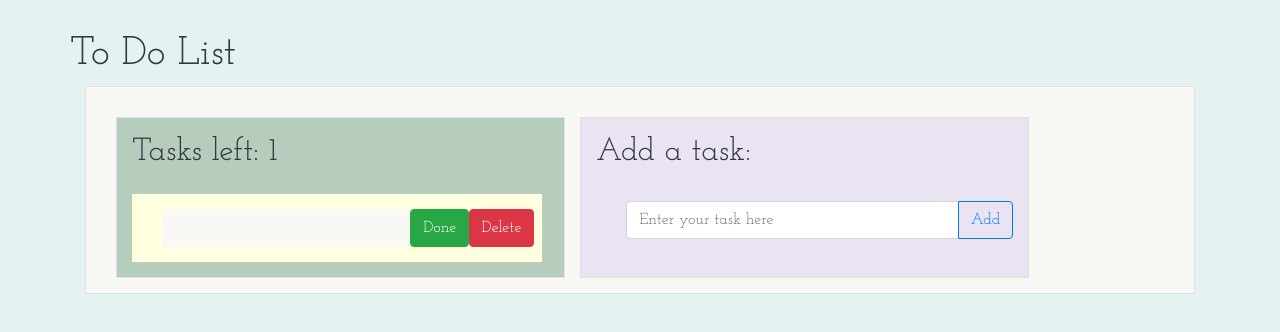
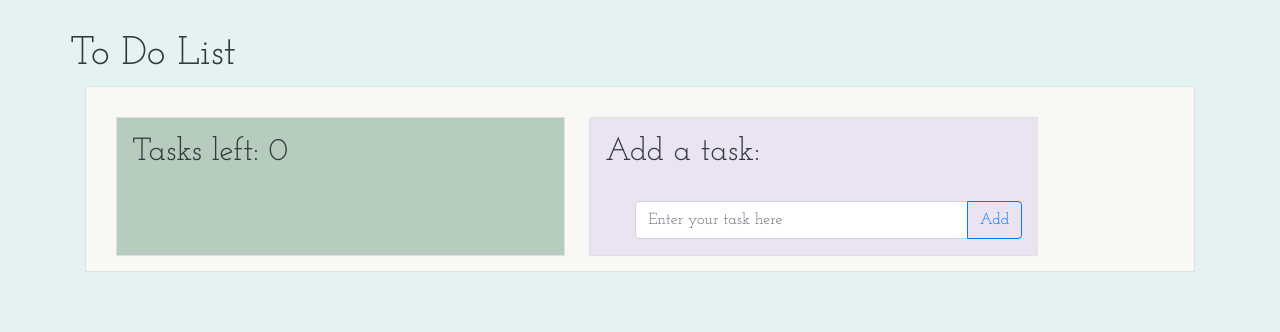
Before and after one commit to alexandra257/todo-proj-2020, a React (Create React App) app: page / in a window 1280 px wide. Shown: the top 332 px of the page. Built offline with nearby package versions, Linux system fonts and the light colour scheme.

Commit message:
uptodate

```diff
--- a/src/App.js
+++ b/src/App.js
@@ -4,23 +4,22 @@ import Header from "./components/headers/Header";
 import TaskCount from "./components/task/TaskCount";
 import TaskList from "./components/task/TaskList";
 import AddTask from "./components/task/AddTask";
-import uuidv4 from 'uuid/v4';
+import uuidv4 from "uuid/v4";
 
 class App extends React.Component {
   state = {
-    tasks: [{}
+    tasks: [
       // { id: uuidv4(), description: "task 1", completed: false },
       // { id: uuidv4(), description: "task 2", completed: false },
       // { id: uuidv4(), description: "task 3", completed: false },
-
     ]
   };
 
-  deleteTask = (taskId) => {
+  deleteTask = taskId => {
     //Tasks will be deleted when this function executes
     //Identify task that matches the given id & remove it
     // updatedTasks = filtered list of tasks that are not equal to the taskId
-    const updatedTasks = this.state.tasks.filter(item => item.id !== taskId)
+    const updatedTasks = this.state.tasks.filter(item => item.id !== taskId);
 
     //(deleted task will have been removed from the array)
 
@@ -30,14 +29,33 @@ class App extends React.Component {
     this.setState({
       tasks: updatedTasks
     });
+  };
+
+  completeTask = taskId => {
+    const tasksBeingUpdated = this.state.tasks; //array of tasks
+    for (let i = 0; i < tasksBeingUpdated.length; i++) {
+      //looping through the array of tasks
+      const task = tasksBeingUpdated[i]; //looking at each individual one
+      console.log(task.description);
+
+      if (task.id === taskId) {
+        //if the task id matches, then follow the code below
+        task.completed = true;
+        break;
       }
+    }
+    this.setState({
+      tasks: tasksBeingUpdated
+    });
+  };
 
-
-
-
-  addTask = (taskDescription) => {
+  addTask = taskDescription => {
     //defining task that is to be added
-    const taskToAdd = { id: uuidv4(), description: taskDescription, completed: false };
+    const taskToAdd = {
+      id: uuidv4(),
+      description: taskDescription,
+      completed: false
+    };
 
     //get current list of tasks from state
     const currentTasks = this.state.tasks;
@@ -49,31 +67,28 @@ class App extends React.Component {
     this.setState({
       tasks: currentTasks
     });
-  }
-
-
-
+  };
 
   render() {
     return (
       <div className="container">
         <Header />
 
-
         <div className="container col-12">
           <div className="row border taskContainer">
             <div className="col-lg-5 col-md-11 col-sm-11 border taskList">
-
               <TaskCount taskCount={this.state.tasks.length} />
 
               {/* WE PASS THE deleteTaskFunc TO TaskList BECAUSE TASK LIST BRINGS IN THE TASK.
 deleteTaskFunc is the prop, deleteTask function is the value */}
-                <TaskList taskCollection={this.state.tasks} deleteTaskFunc={this.deleteTask}/>
-
+              <TaskList
+                taskCollection={this.state.tasks}
+                deleteTaskFunc={this.deleteTask}
+                completedTaskFunc={this.completeTask}
+              />
             </div>
 
-
-              <div className="col-lg-5 col-md-11 col-sm-11 border addTask">
+            <div className="col-lg-5 col-md-11 col-sm-11 ml-4 border addTask">
               <h2>Add a task: </h2>
 
               <AddTask addTaskFunc={this.addTask} />
@@ -81,7 +96,6 @@ deleteTaskFunc is the prop, deleteTask function is the value */}
           </div>
         </div>
       </div>
-
     );
   }
 }
--- a/src/components/task/Task.js
+++ b/src/components/task/Task.js
@@ -4,6 +4,10 @@ import "./Task.css";
 class Task extends React.Component {
   deleteClicked = () => {
     this.props.deleteTaskFunc(this.props.item.id);
+  };
+
+  doneClicked = () => {
+    this.props.completedTaskFunc(this.props.item.id);
   };
 
   // doneClicked = () => {
--- a/src/components/task/TaskList.js
+++ b/src/components/task/TaskList.js
@@ -11,7 +11,12 @@ class TaskList extends React.Component {
             {/* TASKBOX LOOP BELOW*/}
 
             {this.props.taskCollection.map(taskItem => (
-              <Task item={taskItem} key={taskItem.id} deleteTaskFunc={this.props.deleteTaskFunc} />
+              <Task
+                item={taskItem}
+                key={taskItem.id}
+                deleteTaskFunc={this.props.deleteTaskFunc}
+                completedTaskFunc={this.props.completedTaskFunc}
+              />
             )) //prop is 'item'
             }
           </div>
```
Lines whose indentation alone changed are shown as unchanged.
